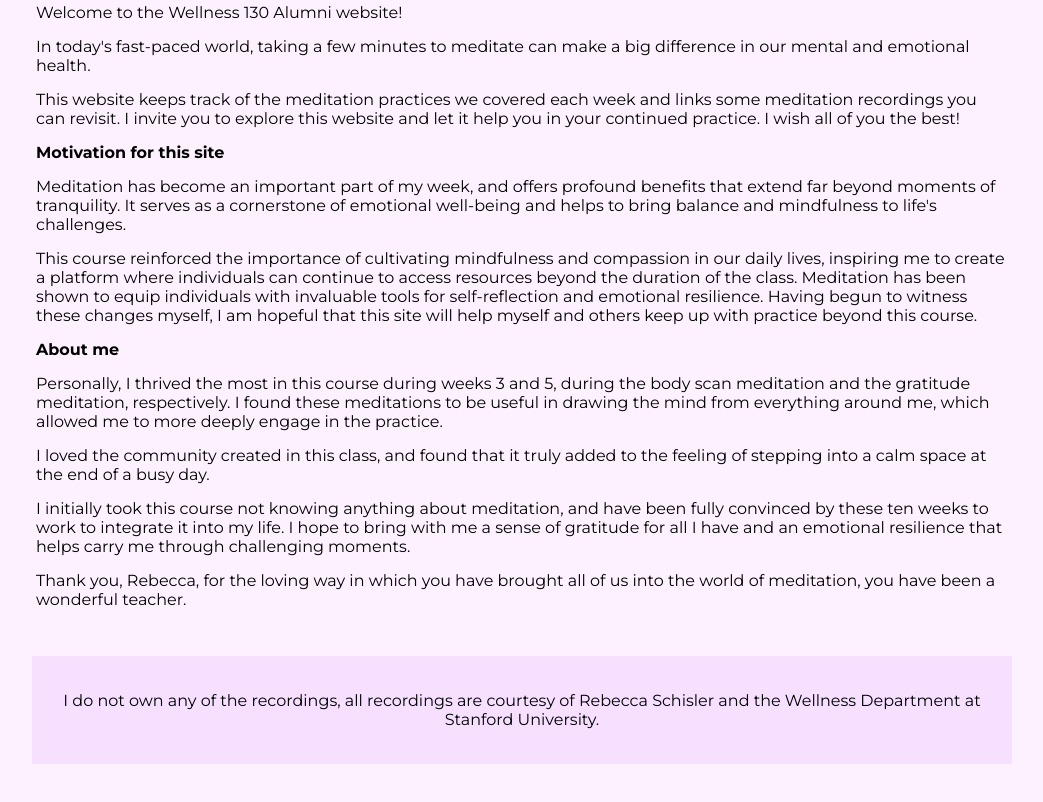
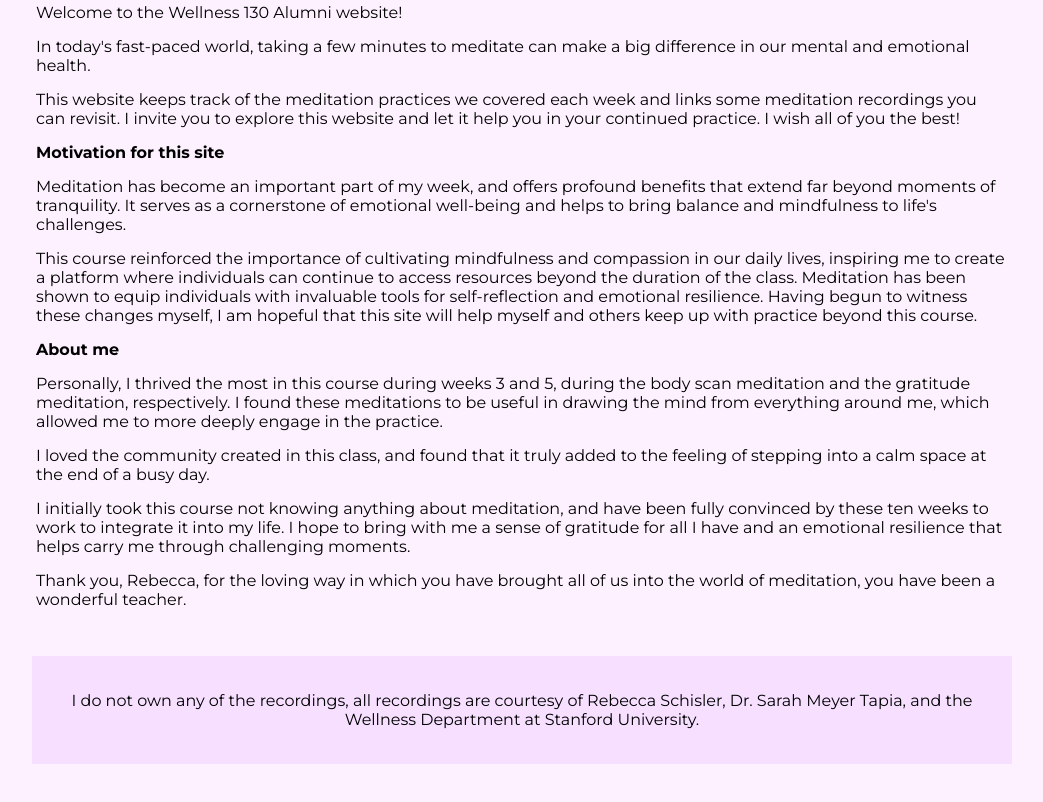
Before and after one commit to gcbel/wellness-130-website, a plain HTML site: page index.html in a window 1280 px wide. Shown: the part 338-1140 px from the top of the page, without its empty margins (118-1161 px from the left). Drawn offline with Linux system fonts and the light colour scheme.

Commit message:
add additional credit for recordings

```diff
--- a/index.html
+++ b/index.html
@@ -139,7 +139,7 @@
     </div>
 
     <footer>
-        <p>I do not own any of the recordings, all recordings are courtesy of Rebecca Schisler and the Wellness Department at Stanford University.</p>
+        <p>I do not own any of the recordings, all recordings are courtesy of Rebecca Schisler, Dr. Sarah Meyer Tapia, and the Wellness Department at Stanford University.</p>
     </footer>
 
     </main>
```
